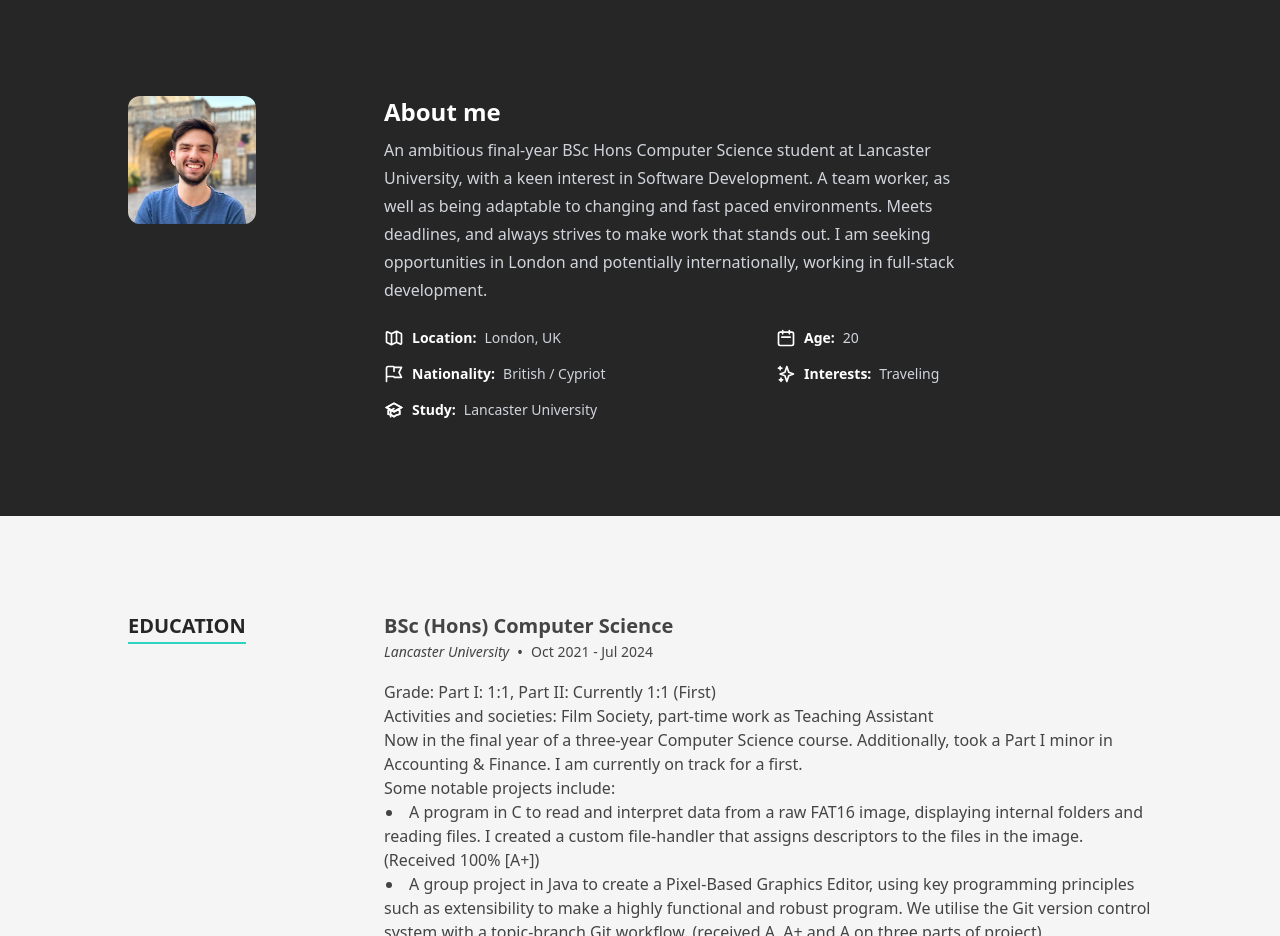
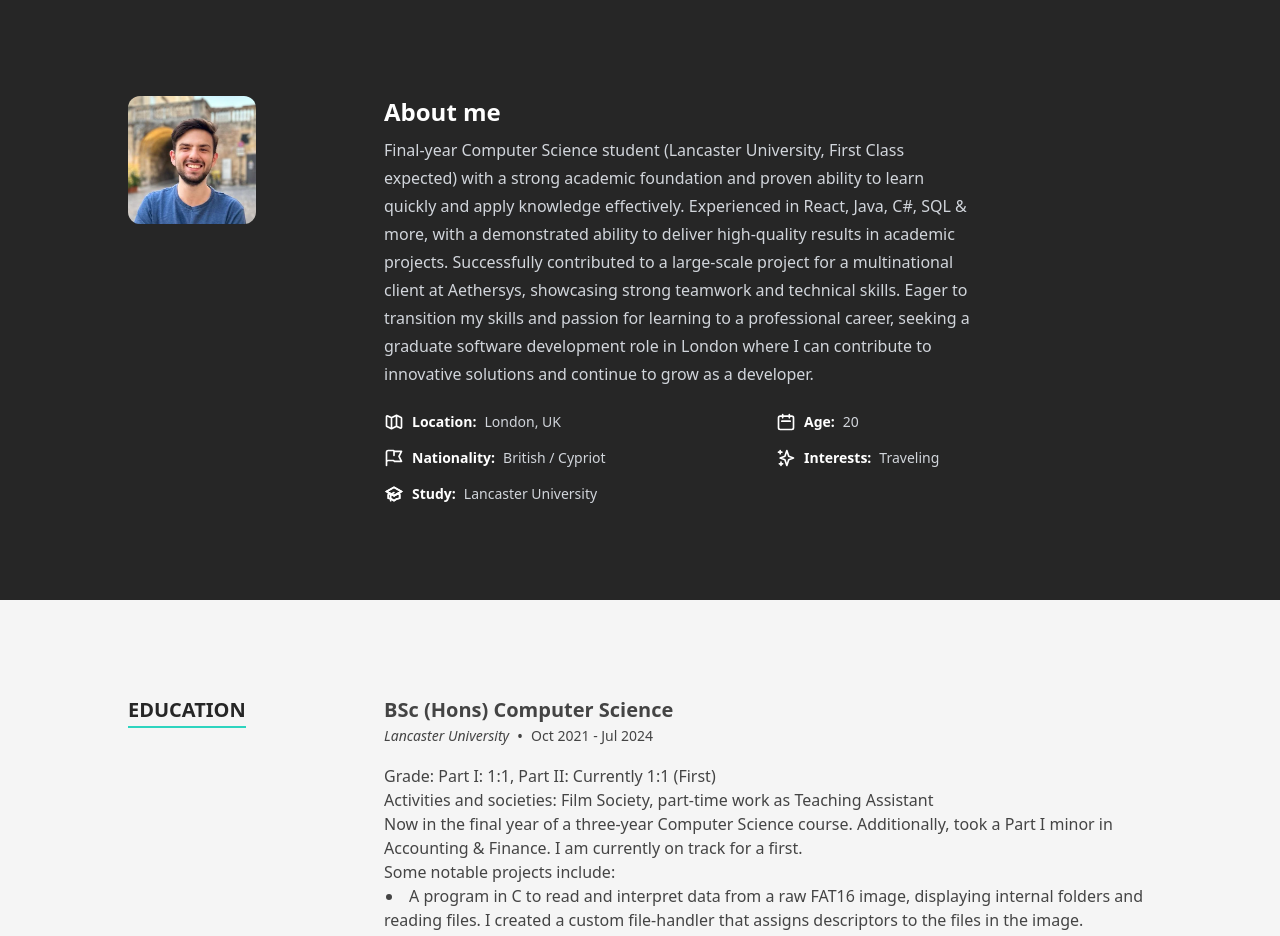
Before and after one commit to Thrilla1/online-portfolio, a Next.js app: page / in a window 1280 px wide. Shown: the part 800-1736 px from the top of the page. Built offline with nearby package versions, Linux system fonts and the light colour scheme.

Commit message:
Update data.tsx

```diff
--- a/src/data/data.tsx
+++ b/src/data/data.tsx
@@ -92,8 +92,12 @@ export const heroData: Hero = {
  */
 export const aboutData: About = {
   profileImageSrc: profilepic,
-  description: `An ambitious final-year BSc Hons Computer Science student at Lancaster University, with a keen interest in Software Development. A team worker, as well as being adaptable to changing and fast paced environments. Meets deadlines, and always strives to make work that stands out.
-I am seeking opportunities in London and potentially internationally, working in full-stack development.`,
+  description: `Final-year Computer Science student (Lancaster University, First Class expected) with a strong academic
+  foundation and proven ability to learn quickly and apply knowledge effectively.  Experienced in React, Java, C#, SQL
+  & more, with a demonstrated ability to deliver high-quality results in academic projects. Successfully contributed
+  to a large-scale project for a multinational client at Aethersys, showcasing strong teamwork and technical skills.
+  Eager to transition my skills and passion for learning to a professional career, seeking a graduate software
+  development role in London where I can contribute to innovative solutions and continue to grow as a developer.`,
   aboutItems: [
     {label: 'Location', text: 'London, UK', Icon: MapIcon},
     {label: 'Age', text: '20', Icon: CalendarIcon},
```
